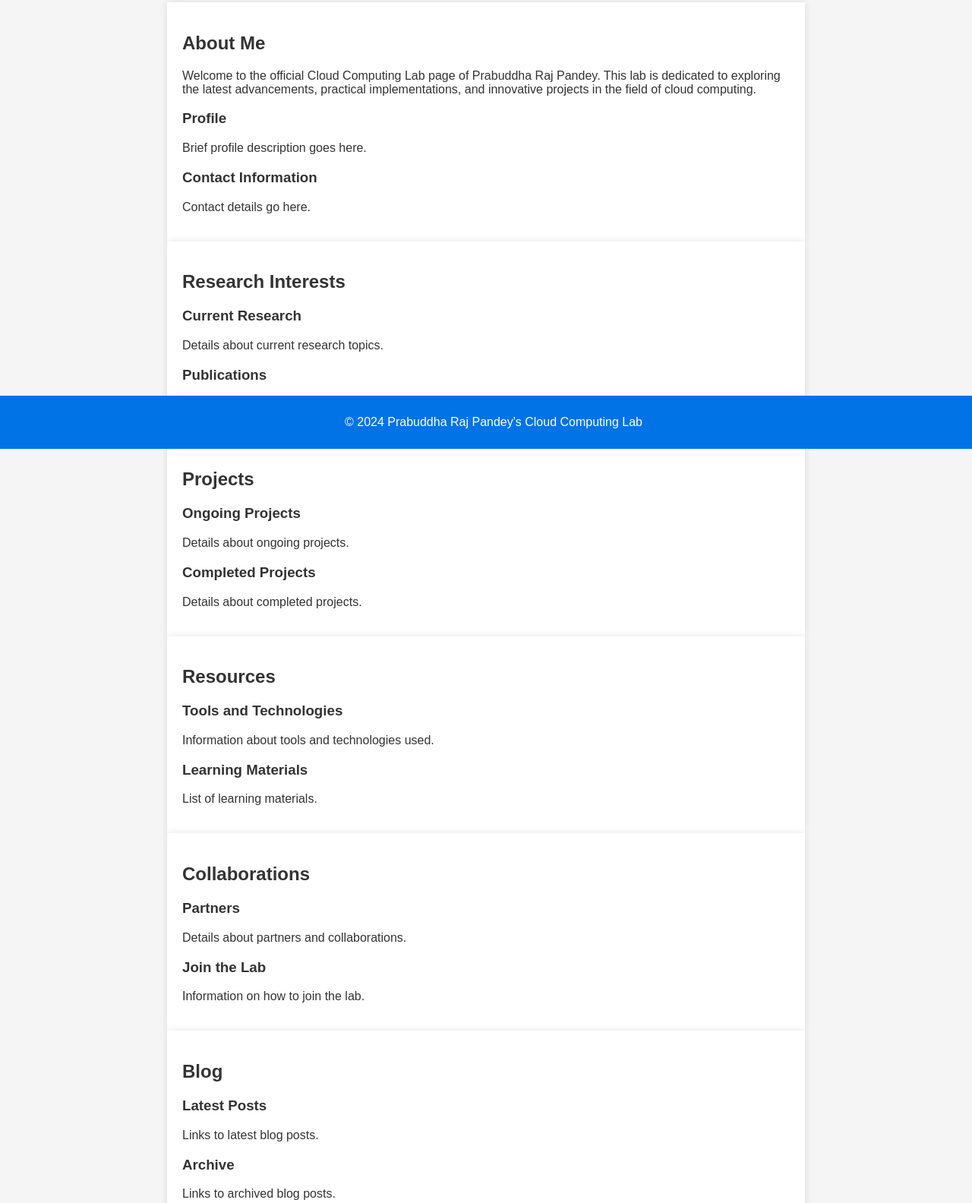
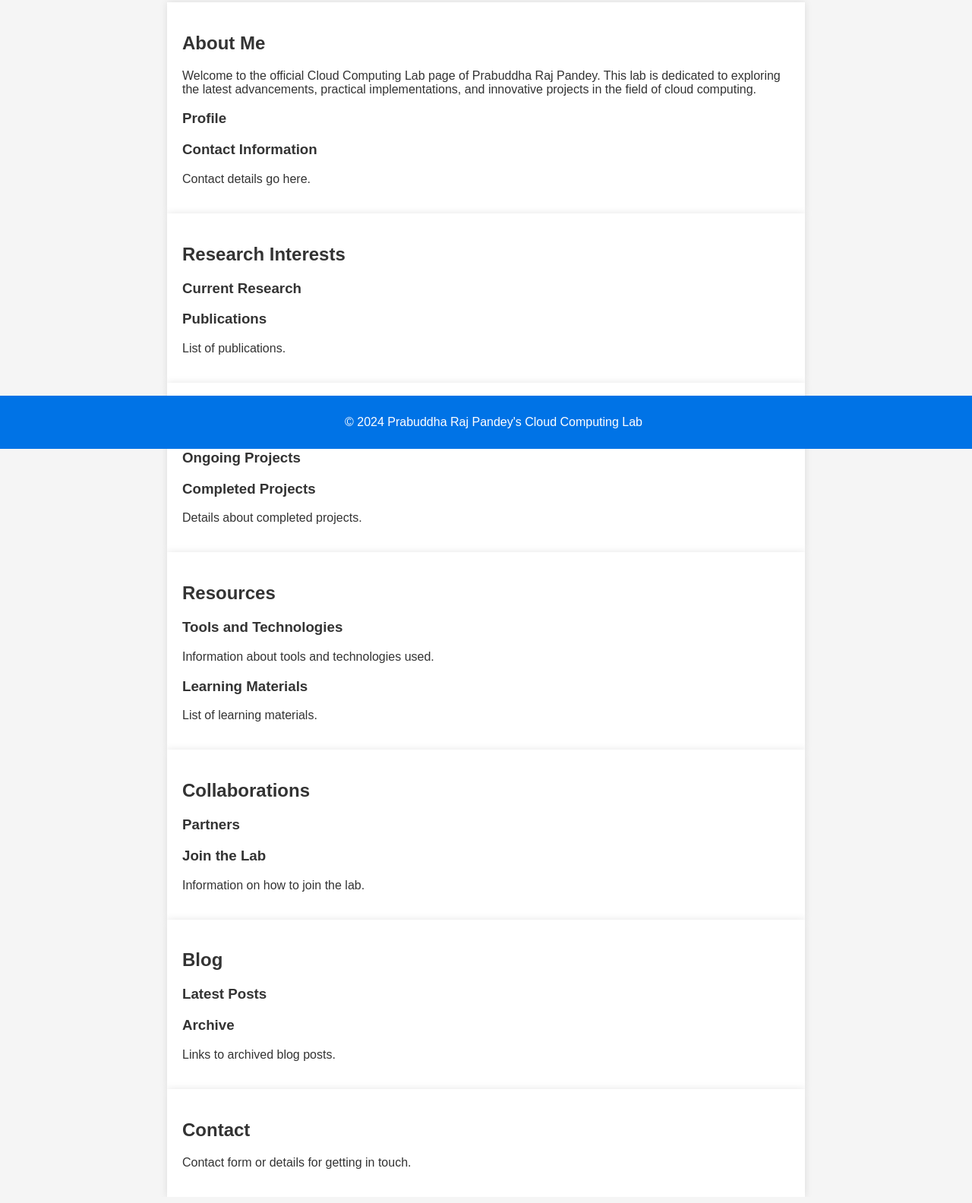
Before and after one commit to Prabuddhapandey/cloud, a plain HTML site: page index.html in a window 1280 px wide. Shown: the part 209-1793 px from the top of the page at 76% size. Drawn offline with Linux system fonts and the light colour scheme.

Commit message:
second commit .

```diff
--- a/index.html
+++ b/index.html
@@ -66,21 +66,21 @@
         <h2>About Me</h2>
         <p>Welcome to the official Cloud Computing Lab page of Prabuddha Raj Pandey. This lab is dedicated to exploring the latest advancements, practical implementations, and innovative projects in the field of cloud computing.</p>
         <h3>Profile</h3>
-        <p>Brief profile description goes here.</p>
+
         <h3>Contact Information</h3>
         <p>Contact details go here.</p>
     </section>
     <section id="research-interests">
         <h2>Research Interests</h2>
         <h3>Current Research</h3>
-        <p>Details about current research topics.</p>
+
         <h3>Publications</h3>
         <p>List of publications.</p>
     </section>
     <section id="projects">
         <h2>Projects</h2>
         <h3>Ongoing Projects</h3>
-        <p>Details about ongoing projects.</p>
+
         <h3>Completed Projects</h3>
         <p>Details about completed projects.</p>
     </section>
@@ -94,14 +94,14 @@
     <section id="collaborations">
         <h2>Collaborations</h2>
         <h3>Partners</h3>
-        <p>Details about partners and collaborations.</p>
+
         <h3>Join the Lab</h3>
         <p>Information on how to join the lab.</p>
     </section>
     <section id="blog">
         <h2>Blog</h2>
         <h3>Latest Posts</h3>
-        <p>Links to latest blog posts.</p>
+
         <h3>Archive</h3>
         <p>Links to archived blog posts.</p>
     </section>
```
